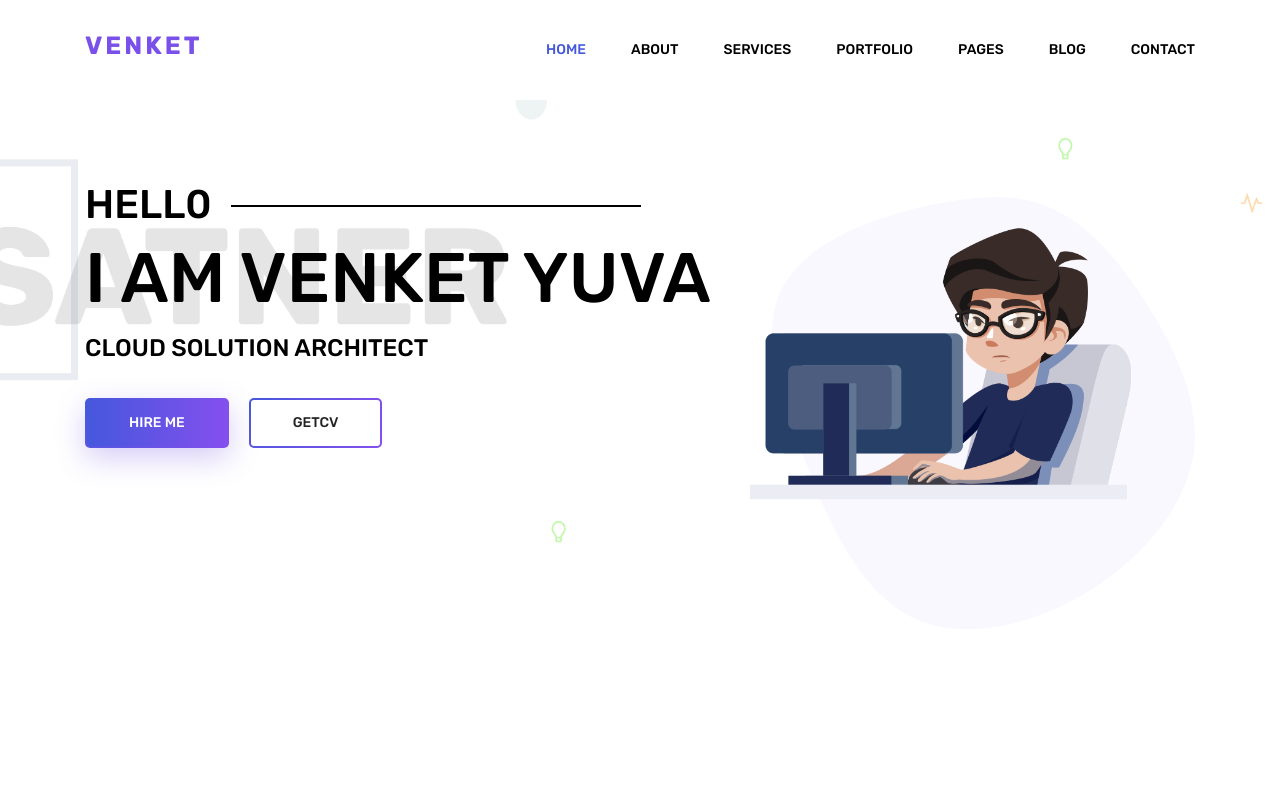
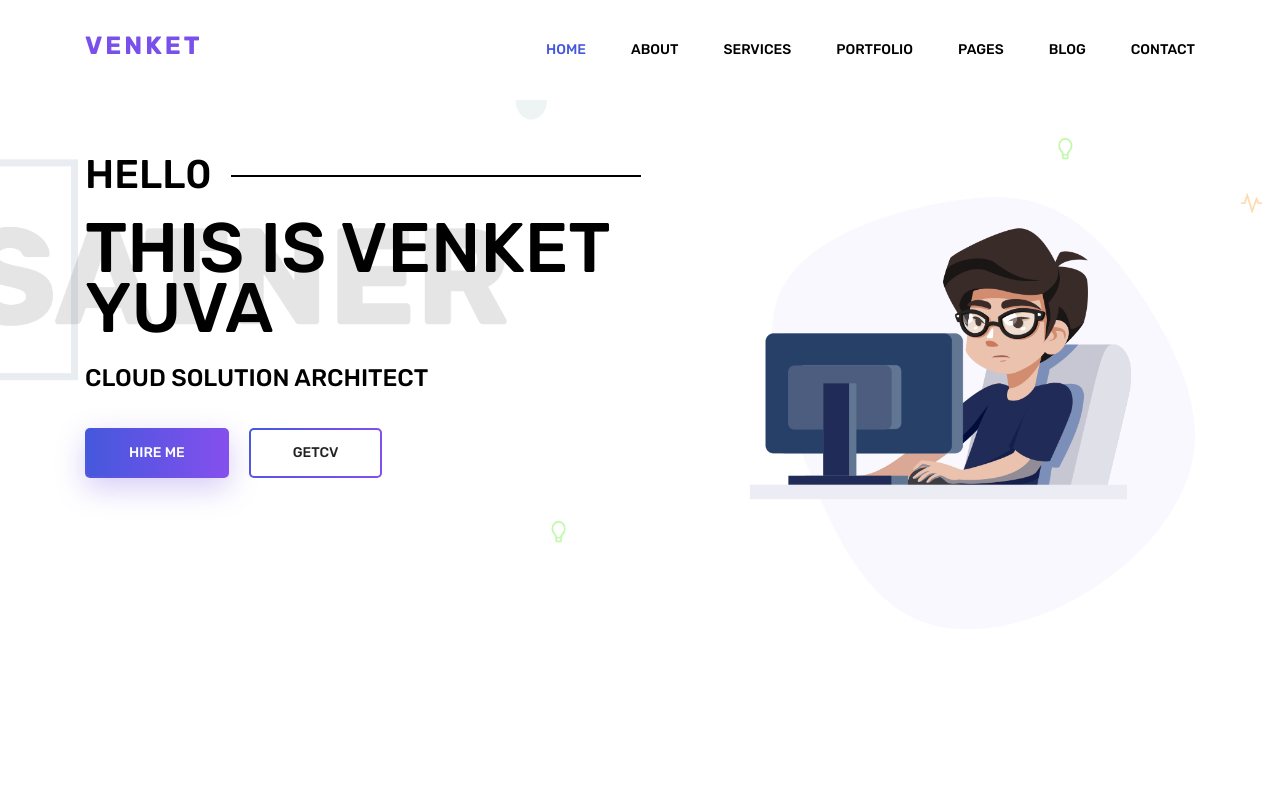
Before and after one commit to yvenkets/bio, a plain HTML site: page index.html in a window 1280 px wide. Shown: the top 800 px of the page. Drawn offline with Linux system fonts and the light colour scheme; some packages are replaced by stand-ins of ours.

Commit message:
Update index.html

```diff
--- a/index.html
+++ b/index.html
@@ -59,7 +59,7 @@
 					<div class="col-lg-7">
 						<div class="banner_content">
 							<h3 class="text-uppercase">Hell0</h3>
-							<h1 class="text-uppercase">I am Venket Yuva</h1>
+							<h1 class="text-uppercase">This Is Venket Yuva</h1>
 							<h5 class="text-uppercase">Cloud Solution Architect</h5>
 							<div class="d-flex align-items-center">
 								<a class="primary_btn" href="#"><span>Hire Me</span></a>
```
